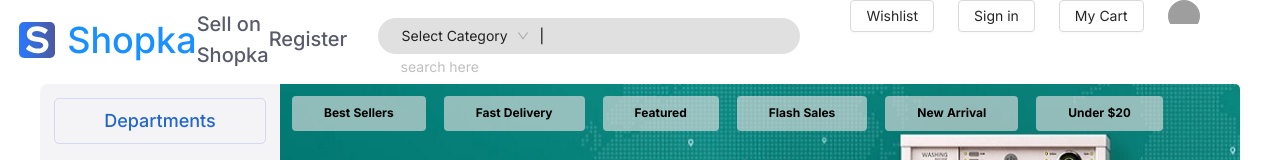
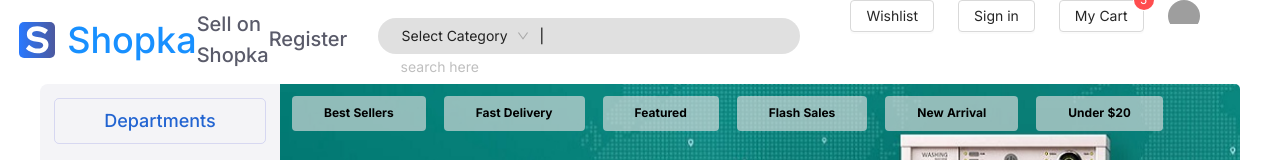
Before and after one commit to joypal23jkp/easy-commerce-web, a React app: page / in a window 1280 px wide. Shown: the top 160 px of the page. Built offline with nearby package versions, Linux system fonts and the light colour scheme; grey boxes are pictures that could not be loaded.

Commit message:
Header design updated.

```diff
--- a/src/components/particles/Header/Header.tsx
+++ b/src/components/particles/Header/Header.tsx
@@ -14,7 +14,7 @@ import {
   HeartOutlined,
   ShoppingCartOutlined,
 } from "@ant-design/icons";
-import {Avatar, Button, Image} from "antd";
+import {Avatar, Badge, Button, Image} from "antd";
 
 export default function Header() {
   return (
@@ -145,11 +145,13 @@ export default function Header() {
                 fontWeight: 600,
               }}
             >
-              <Button style={{
-                  borderRadius: 4
-              }}>
-                  My Cart
-              </Button>
+            <Badge count={5}>
+                <Button style={{
+                    borderRadius: 4
+                }}>
+                    My Cart
+                </Button>
+            </Badge>
             </Link>
 
           </div>
```
